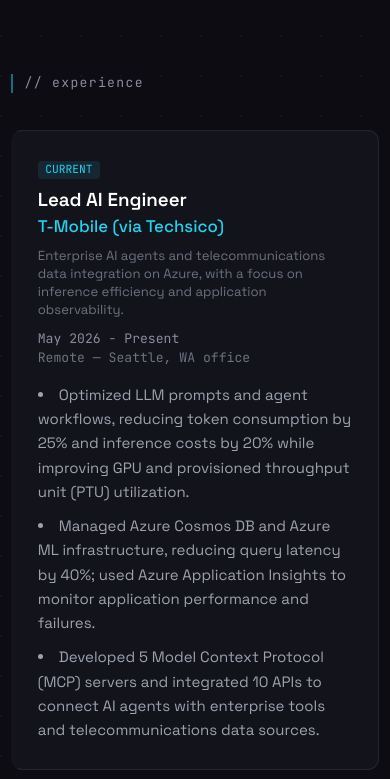
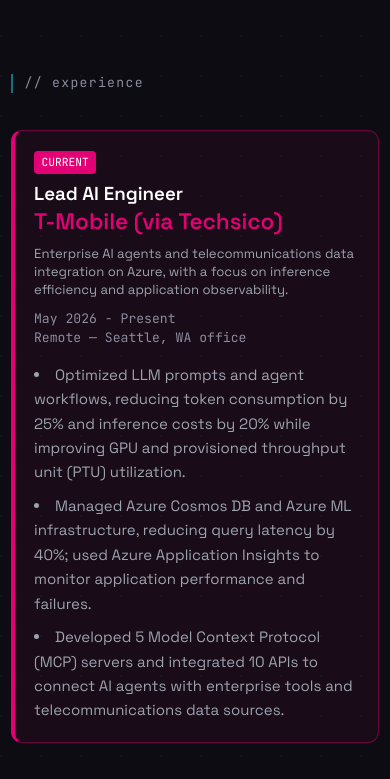
Before and after one commit to snkpgithub/portfolio, a Next.js app: page / in a window 390 px wide. Shown: the part 3405-4184 px from the top of the page. Built offline with nearby package versions, Linux system fonts and the light colour scheme; no server answers.

Commit message:
Highlight current T-Mobile role with magenta accents

```diff
--- a/src/components/Experience.tsx
+++ b/src/components/Experience.tsx
@@ -13,6 +13,7 @@
       "Developed 5 Model Context Protocol (MCP) servers and integrated 10 APIs to connect AI agents with enterprise tools and telecommunications data sources.",
     ],
     tag: "CURRENT",
+    featured: true,
   },
   {
     role: "AI/ML Engineer – Software Developer",
@@ -100,25 +101,29 @@
         {jobs.map((job, i) => (
           <div
             key={job.company}
-            className="group border border-border rounded-xl bg-surface/80 hover:bg-surface hover:border-accent/30 hover:-translate-y-1 p-7 pl-6 border-l-4 border-l-transparent hover:border-l-accent/60 transition-all duration-300"
+            className={`group border rounded-xl hover:-translate-y-1 p-5 sm:p-7 sm:pl-6 border-l-4 transition-all duration-300 ${
+              job.featured
+                ? "border-[#e20074]/40 border-l-[#e20074] bg-[#e20074]/[0.06] hover:border-[#e20074]/70 hover:border-l-[#e20074]"
+                : "border-border bg-surface/80 hover:bg-surface hover:border-accent/30 border-l-transparent hover:border-l-accent/60"
+            }`}
           >
             <div className="flex flex-wrap items-start justify-between gap-3 mb-4">
               <div>
-                <span className="inline-block font-mono text-xs text-accent bg-accent/10 px-2 py-0.5 rounded mb-1">
+                <span className={`inline-block font-mono text-xs px-2 py-1 rounded mb-1 ${job.featured ? "text-white bg-[#e20074]" : "text-accent bg-accent/10"}`}>
                   {job.tag}
                 </span>
                 <h3 className="text-xl font-semibold text-white mt-1">
                   {job.role}
                 </h3>
-                <p className="text-accent font-medium text-lg">{job.company}</p>
-                {job.scope && <p className="text-gray-500 text-sm mt-2 leading-snug max-w-xl">
+                <p className={`font-semibold ${job.featured ? "text-2xl text-[#e20074]" : "text-lg text-accent"}`}>{job.company}</p>
+                {job.scope && <p className="text-gray-400 text-sm mt-2 leading-snug max-w-xl">
                   {job.scope}
                 </p>}
               </div>
               <p className="font-mono text-sm text-muted">
                 {job.period}
                 {job.location && <><br />
-                <span className="text-gray-500">{job.location}</span></>}
+                <span className="text-muted">{job.location}</span></>}
               </p>
             </div>
             {job.bullets.length > 0 && <ul className="space-y-2.5 text-gray-400 text-base leading-relaxed list-disc list-inside">
```
